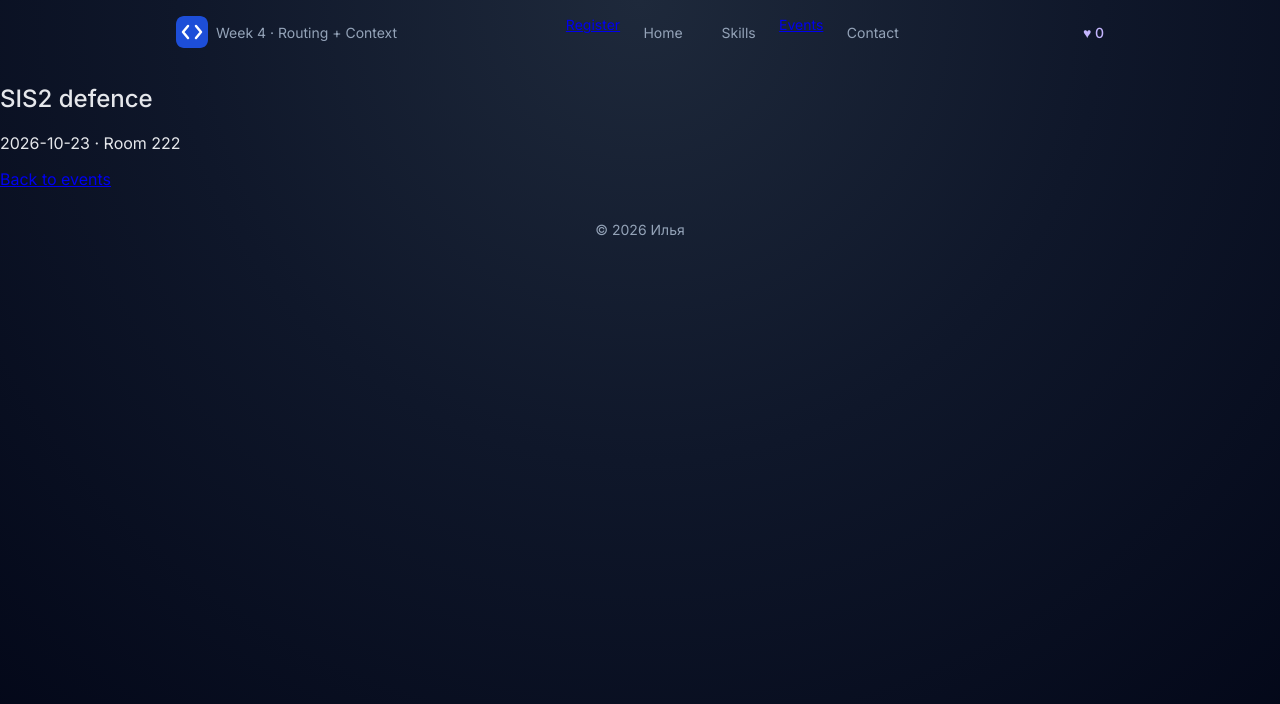
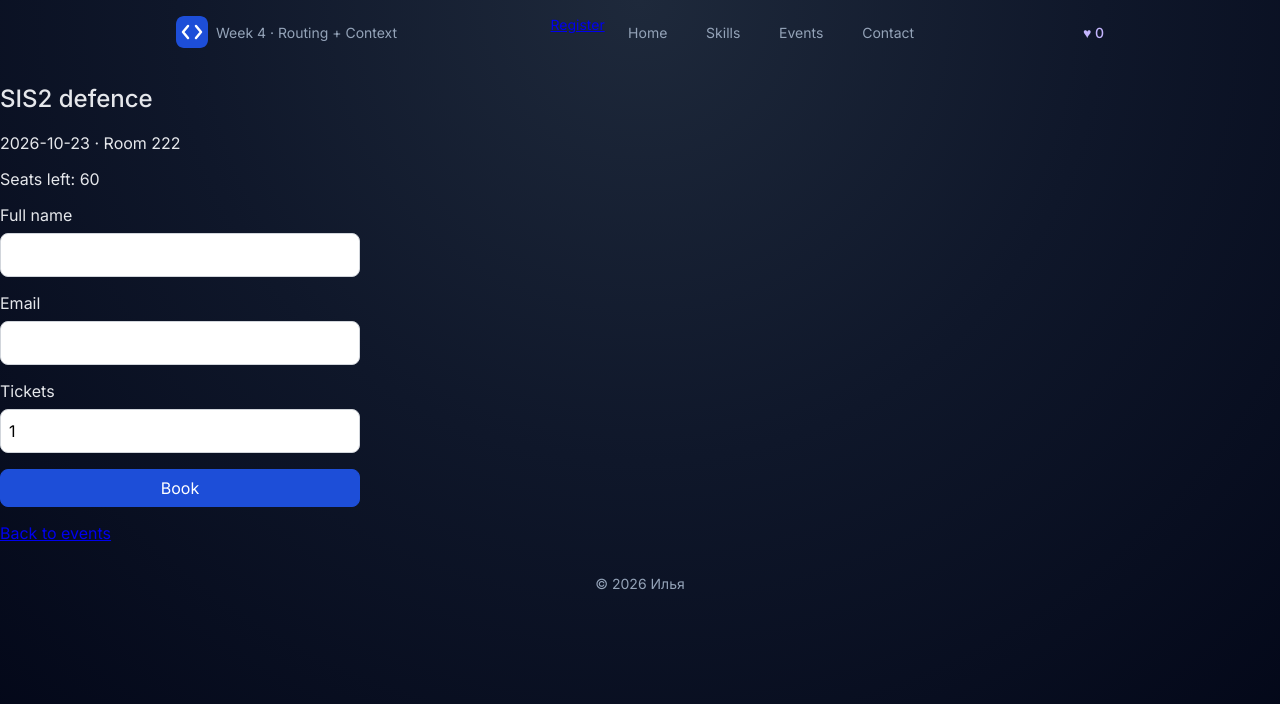
Before and after one commit to prosto-ioi/iwamad-practice, a React (Vite) app: page /events/1 in a window 1280 px wide. Shown: the top 704 px of the page. Built offline with nearby package versions, Linux system fonts and the light colour scheme.

Commit message:
Week 7: events list, details and sign-up

```diff
--- /dev/null
+++ b/src/components/EventSignupForm.tsx
@@ -0,0 +1,92 @@
+import { useState } from 'react'
+import type { ChangeEvent, FocusEvent, SubmitEvent } from 'react'
+import  Button  from './ui/Button'
+import { TextField } from './ui/TextField'
+import { validateSignup, type SignupValues } from '../lib/validateSignup'
+import type { CampusEvent } from '../data/events'
+
+type EventSignupFormProps = { event: CampusEvent }
+type Touched = Partial<Record<keyof SignupValues, boolean>>
+
+const emptyValues: SignupValues = { fullName: '', email: '', tickets: '1' }
+
+export function EventSignupForm({ event }: EventSignupFormProps) {
+  const [values, setValues] = useState<SignupValues>(emptyValues)
+  const [seatsLeft, setSeatsLeft] = useState(event.seats)
+  const [touched, setTouched] = useState<Touched>({})
+  const [submitAttempted, setSubmitAttempted] = useState(false)
+  const [booked, setBooked] = useState<{ tickets: number; name: string } | null>(null)
+
+  const errors = validateSignup(values, seatsLeft)
+
+  function handleChange(e: ChangeEvent<HTMLInputElement>) {
+    const { name, value } = e.target
+    setValues((current) => ({ ...current, [name]: value }))
+  }
+
+  function handleBlur(e: FocusEvent<HTMLInputElement>) {
+    const { name } = e.target
+    setTouched((current) => ({ ...current, [name]: true }))
+  }
+
+  function handleSubmit(e: SubmitEvent<HTMLFormElement>) {
+    e.preventDefault()
+    setSubmitAttempted(true)
+    if (Object.keys(errors).length > 0) return
+
+    const tickets = Number(values.tickets)
+    setSeatsLeft((current) => current - tickets)
+    setBooked({ tickets, name: values.fullName.trim() })
+    setValues(emptyValues)
+    setTouched({})
+    setSubmitAttempted(false)
+  }
+
+  function visibleError(field: keyof SignupValues) {
+    return touched[field] || submitAttempted ? errors[field] : undefined
+  }
+
+  return (
+    <div>
+      <p>Seats left: {seatsLeft}</p>
+      {booked && (
+        <p role="status">
+          Booked: {booked.tickets} for {booked.name}.
+        </p>
+      )}
+      <form className="form" onSubmit={handleSubmit} noValidate>
+        <TextField
+          label="Full name"
+          name="fullName"
+          value={values.fullName}
+          onChange={handleChange}
+          onBlur={handleBlur}
+          error={visibleError('fullName')}
+          autoComplete="name"
+        />
+        <TextField
+          label="Email"
+          name="email"
+          type="email"
+          value={values.email}
+          onChange={handleChange}
+          onBlur={handleBlur}
+          error={visibleError('email')}
+          autoComplete="email"
+        />
+        <TextField
+          label="Tickets"
+          name="tickets"
+          type="number"
+          min={1}
+          max={4}
+          value={values.tickets}
+          onChange={handleChange}
+          onBlur={handleBlur}
+          error={visibleError('tickets')}
+        />
+        <Button type="submit">Book</Button>
+      </form>
+    </div>
+  )
+}
--- a/src/components/Header.tsx
+++ b/src/components/Header.tsx
@@ -29,7 +29,8 @@
         <NavLink to="/skills" className={linkClass}>
           Skills
         </NavLink>
-        <NavLink to="/events">Events
+        <NavLink to="/events" end className={linkClass}>
+        Events
         </NavLink>
         <NavLink to="/contact" className={linkClass}>
           Contact
--- /dev/null
+++ b/src/lib/validateSignup.ts
@@ -0,0 +1,28 @@
+export type SignupValues = {
+    fullName: string
+    email: string
+    tickets: string
+  }
+
+  export type SignupErrors = Partial<Record<keyof SignupValues, string>>
+
+  export function validateSignup(values: SignupValues, seatsLeft: number): SignupErrors {
+    const errors: SignupErrors = {}
+
+    if (values.fullName.trim().length < 2) {
+      errors.fullName = 'Enter your full name'
+    }
+
+    if (!/^[^\s@]+@[^\s@]+\.[^\s@]+$/.test(values.email)) {
+      errors.email = 'Enter a valid email, like name@example.com'
+    }
+
+    const tickets = Number(values.tickets)
+    if (values.tickets.trim() === '' || !Number.isInteger(tickets) || tickets < 1 || tickets > 4) {
+      errors.tickets = 'Choose 1 to 4 tickets'
+    } else if (tickets > seatsLeft) {
+      errors.tickets = `Only ${seatsLeft} seats left`
+    }
+
+    return errors
+  }
--- a/src/pages/EventDetailsPage.tsx
+++ b/src/pages/EventDetailsPage.tsx
@@ -1,5 +1,6 @@
 import { Link, useParams } from 'react-router'
 import { events } from '../data/events'
+import { EventSignupForm } from '../components/EventSignupForm'
 
 export default function EventDetailsPage() {
   const { eventId } = useParams()
@@ -21,6 +22,7 @@
       <p>
         {event.date} · {event.place}
       </p>
+      <EventSignupForm key={event.id} event={event} />
       <p>
         <Link to="/events">Back to events</Link>
       </p>
```
Also changed, not shown: 8 other files (tests, documents, lock files or other folders).
